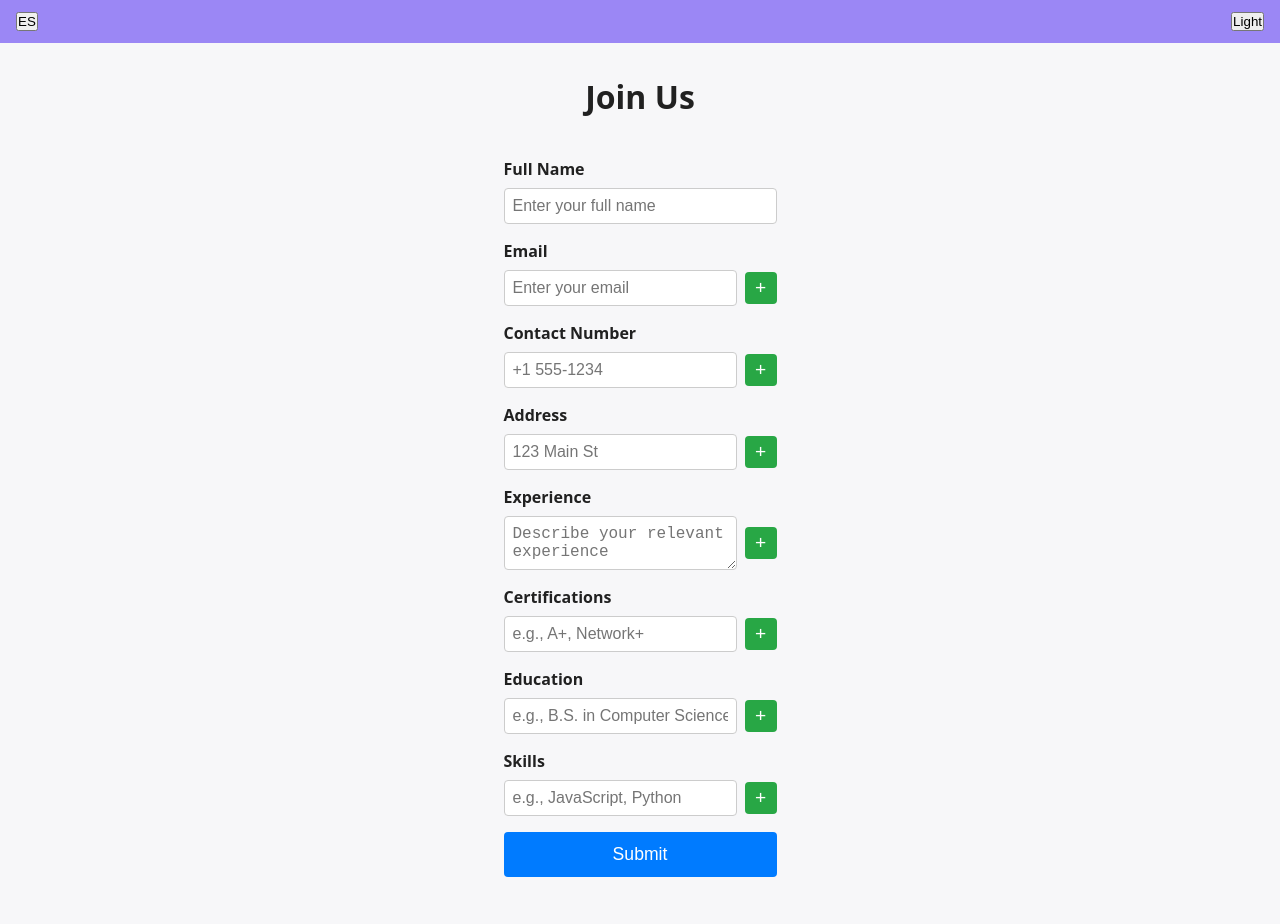
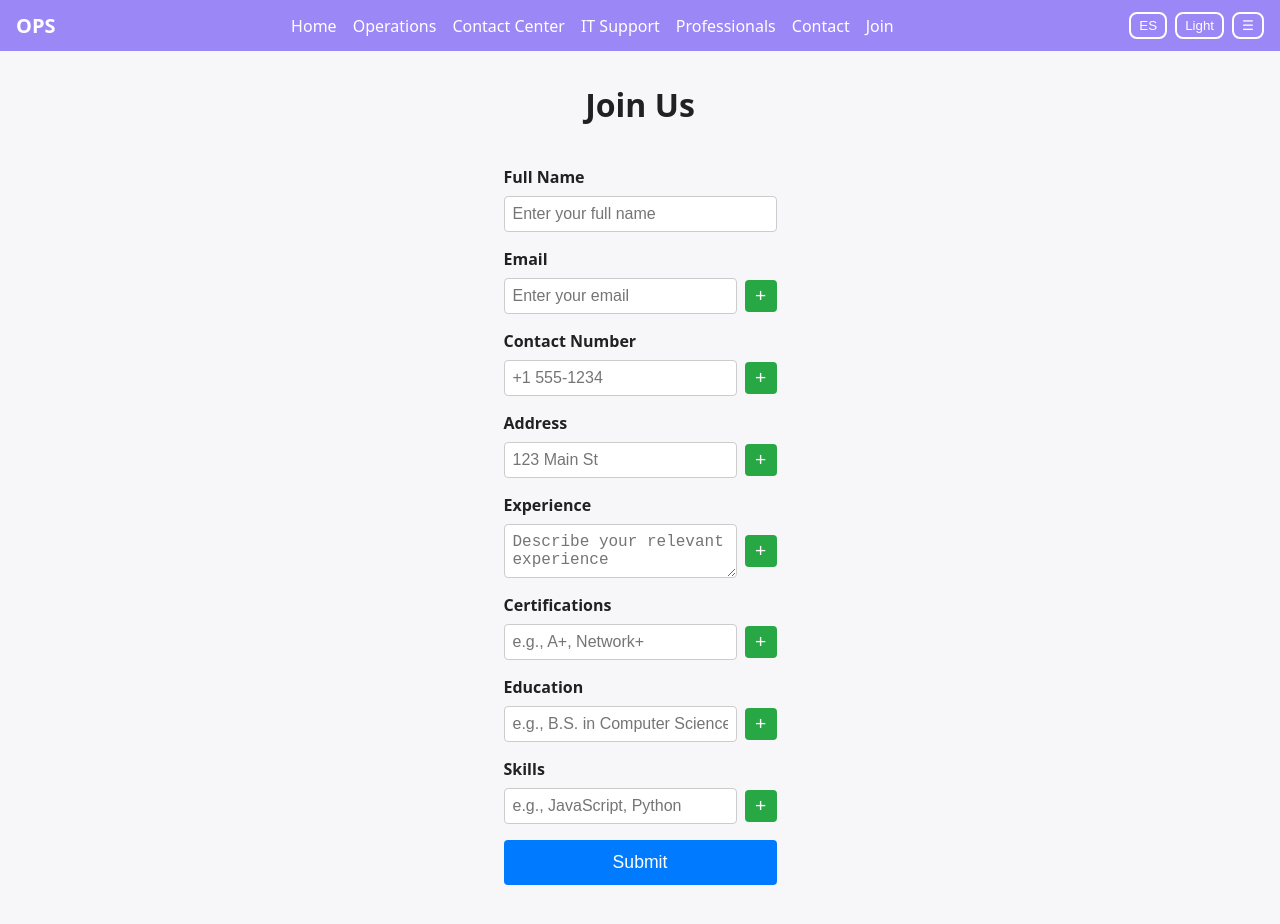
Before and after one commit to uxtq-1/contact, a plain HTML site: page join.html in a window 1280 px wide. Drawn offline with Linux system fonts and the light colour scheme.

Commit message:
Update join.html

```diff
--- a/join.html
+++ b/join.html
@@ -1,10 +1,46 @@
+<!-- index.html -->
 <!DOCTYPE html>
 <html lang="en">
 <head>
-  <meta charset="UTF-8" />
+  <meta charset="UTF-8">
+  <meta name="viewport" content="width=device-width,initial-scale=1">
   <meta http-equiv="X-UA-Compatible" content="IE=edge" />
-  <meta name="viewport" content="width=device-width, initial-scale=1.0" />
-  <title data-en="Join Us" data-es="Únete a Nosotros">Join Us</title>
+  <title>Ops Online Solutions – Secure IT & Remote Services</title>
+
+  <!-- SEO -->
+  <meta name="description" content="Ops Online Solutions delivers secure IT support, remote contact-center services, and professional outsourcing.">
+  <meta name="keywords"    content="Secure IT, Remote Solutions, Contact Center, Outsourcing, Ops Online Solutions">
+  <meta property="og:title"       content="Ops Online Solutions">
+  <meta property="og:description" content="Secure IT support & remote services">
+  <meta property="og:image"       content="assets/images/hero.webp">
+  <meta property="og:url"         content="https://www.opsonlinesolutions.com">
+
+  <!-- JSON-LD (organization) -->
+  <script type="application/ld+json">
+  {
+    "@context":"https://schema.org",
+    "@type":"Organization",
+    "name":"Ops Online Solutions",
+    "url":"https://www.opsonlinesolutions.com",
+    "logo":"https://www.opsonlinesolutions.com/assets/logo.png",
+    "contactPoint":[{
+      "@type":"ContactPoint",
+      "telephone":"+1-201-350-7567",
+      "contactType":"customer service",
+      "areaServed":"US",
+      "availableLanguage":["English","Spanish"]
+    }]
+  }
+  </script>
+
+  <!-- Strict security headers (Cloudflare/_headers file in prod) -->
+  <!--
+  Content-Security-Policy: default-src 'self'; img-src 'self' data: https:; font-src 'self' https:; frame-ancestors 'none';
+  X-Frame-Options: DENY
+  X-Content-Type-Options: nosniff
+  Referrer-Policy: strict-origin-when-cross-origin
+  Strict-Transport-Security: max-age=31536000; includeSubDomains; preload
+  -->
 
   <!-- Global Styles (already in your project) -->
   <link rel="stylesheet" href="css/global.css" nonce="{{CSP_NONCE}}" />
@@ -14,11 +50,36 @@
 </head>
 
 <body>
-  <!-- Language & Theme Toggles (from your shared JS) -->
-  <header class="header">
-    <button id="lang-toggle" class="toggle-btn">ES</button>
-    <button id="theme-toggle" class="toggle-btn">Light</button>
-  </header>
+<header>
+  <a class="logo" href="index.html">OPS</a>
+  <nav id="desktop-nav">
+    <a href="index.html"               data-en="Home"             data-es="Inicio">Home</a>
+    <a href="business-operations.html" data-en="Operations"       data-es="Gestión">Operations</a>
+    <a href="contact-center.html"      data-en="Contact Center"   data-es="Centro">Contact Center</a>
+    <a href="it-support.html"          data-en="IT Support"       data-es="Soporte IT">IT Support</a>
+    <a href="professionals.html"       data-en="Professionals"    data-es="Profesionales">Professionals</a>
+    <a href="contact.html"             data-en="Contact"          data-es="Enlázate">Contact</a>
+    <a href="join.html"                data-en="Join"             data-es=" Únete">Join</a>
+  </nav>
+
+  <div class="toggle-box">
+    <button id="lang-toggle"  aria-label="Toggle language">ES</button>
+    <button id="theme-toggle" aria-label="Toggle theme">Light</button>
+    <button id="menu-toggle"  aria-label="Open mobile menu" class="hamburger">☰</button>
+  </div>
+</header>
+
+<!-- Mobile drawer (hidden on ≥769 px via CSS) -->
+<nav id="mobile-drawer" class="drawer" aria-hidden="true">
+  <button id="drawer-close" aria-label="Close">✕</button>
+  <a href="index.html"                data-en="Home"           data-es="Inicio">Home</a>
+  <a href="business-operations.html"  data-en="Operations"     data-es="Gestión">Operations</a>
+  <a href="contact-center.html"       data-en="Contact Center" data-es="Centro">Contact Center</a>
+  <a href="it-support.html"           data-en="IT Support"     data-es="Soporte IT">IT Support</a>
+  <a href="professionals.html"        data-en="Professionals"  data-es="Profesionales">Professionals</a>
+  <a href="contact.html"              data-en="Contact"        data-es="Enlázate">Contact</a>
+  <a href="join.html"                 data-en="Join"           data-es=" Únete">Join</a>
+</nav>
 
   <main class="container">
     <h1 class="title" data-en="Join Us" data-es="Únete a Nosotros">Join Us</h1>
```
